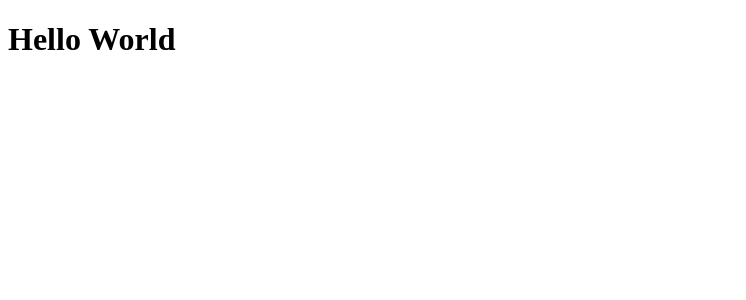
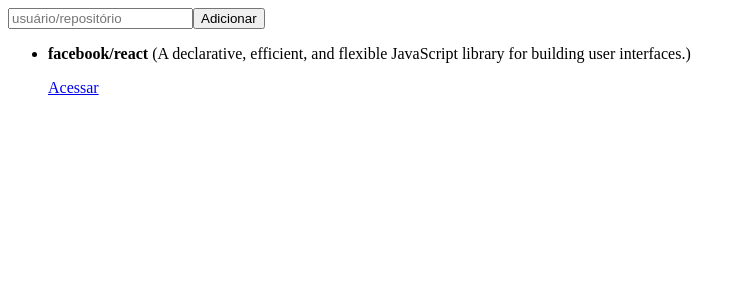
Before and after one commit to marciopocebon/goreact-deploy, a React (Create React App) app: page / in a window 1280 px wide. Shown: the top 300 px of the page, without its empty margins (0-746 px from the left). Built offline with nearby package versions, Linux system fonts and the light colour scheme.

Commit message:
Interface da aplicação

```diff
--- a/src/pages/main/index.js
+++ b/src/pages/main/index.js
@@ -1,5 +1,33 @@
-import React from 'react';
+import React, { Component, Fragment } from 'react';
 
-const Main = () => <h1>Hello World</h1>;
+export default class Main extends Component {
+  state = {
+    repositoryInput: '',
+  };
 
-export default Main;
+  render() {
+    return (
+      <Fragment>
+        <form onSubmit={this.handleAddRepository}>
+          <input
+            placeholder="usuário/repositório"
+            value={this.state.repositoryInput}
+            onChange={e => this.setState({ repositoryInput: e.target.value })}
+          />
+
+          <button type="submit">Adicionar</button>
+        </form>
+
+        <ul>
+          <li>
+            <p>
+              <strong>facebook/react</strong> (A declarative, efficient, and flexible JavaScript
+              library for building user interfaces.)
+            </p>
+            <a href="http://github.com/facebook/react">Acessar</a>
+          </li>
+        </ul>
+      </Fragment>
+    );
+  }
+}
```
Also changed, not shown: src/pages/main/styles.js (added).
